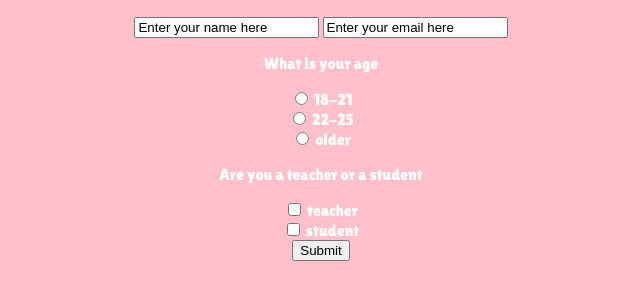
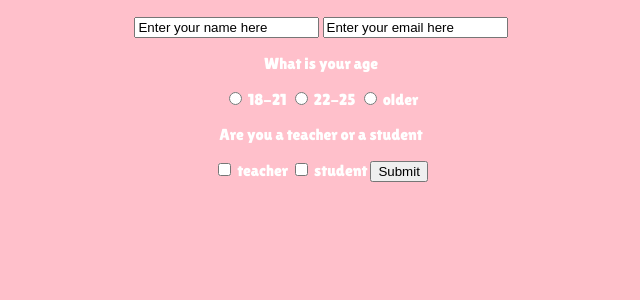
Before and after one commit to front-end-fundamentals-2025/fef-portfolio-filippakarlsson, a plain HTML site: page contact.html in a window 1280 px wide. Shown: the part 68-368 px from the top of the page, without its empty margins (319-959 px from the left). Drawn offline with Linux system fonts and the light colour scheme.

Commit message:
Update contact.html

```diff
--- a/contact.html
+++ b/contact.html
@@ -23,21 +23,20 @@
 
     <form>
       <input type="radio" id="18-21" name="age" value="18-21" />
-      <label for="html">18-21</label><br />
+      <label for="html">18-21</label>
       <input type="radio" id="22-25" name="age" value="22-25" />
-      <label for="22-25">22-25</label><br />
+      <label for="22-25">22-25</label>
       <input type="radio" id="older" name="age" value="older" />
       <label for="older">older</label>
-      <br />
     </form>
 
     <p>Are you a teacher or a student</p>
 
     <form>
       <input type="checkbox" />
-      <label for="checkbox">teacher</label><br />
+      <label for="checkbox">teacher</label>
       <input type="checkbox" />
-      <label for="checkbox">student</label><br />
+      <label for="checkbox">student</label>
       <input type="submit" value="Submit" />
     </form>
   </body>
```
